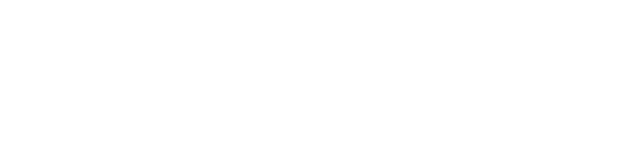
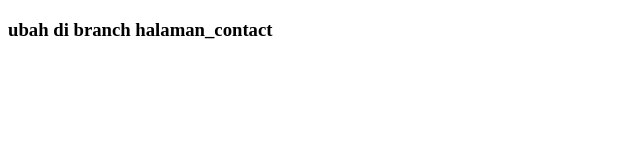
Before and after one commit to febrianblo/tugas-git, a plain HTML site: page contact.html in a window 1280 px wide. Shown: the whole page, without its empty margins (0-640 px from the left). Drawn offline with Linux system fonts and the light colour scheme.

Commit message:
menambahkan h3 di contact.html

```diff
--- a/contact.html
+++ b/contact.html
@@ -8,7 +8,7 @@
 </head>
 
 <body>
-
+    <h3>ubah di branch halaman_contact</h3>
 </body>
 
 </html>
```
